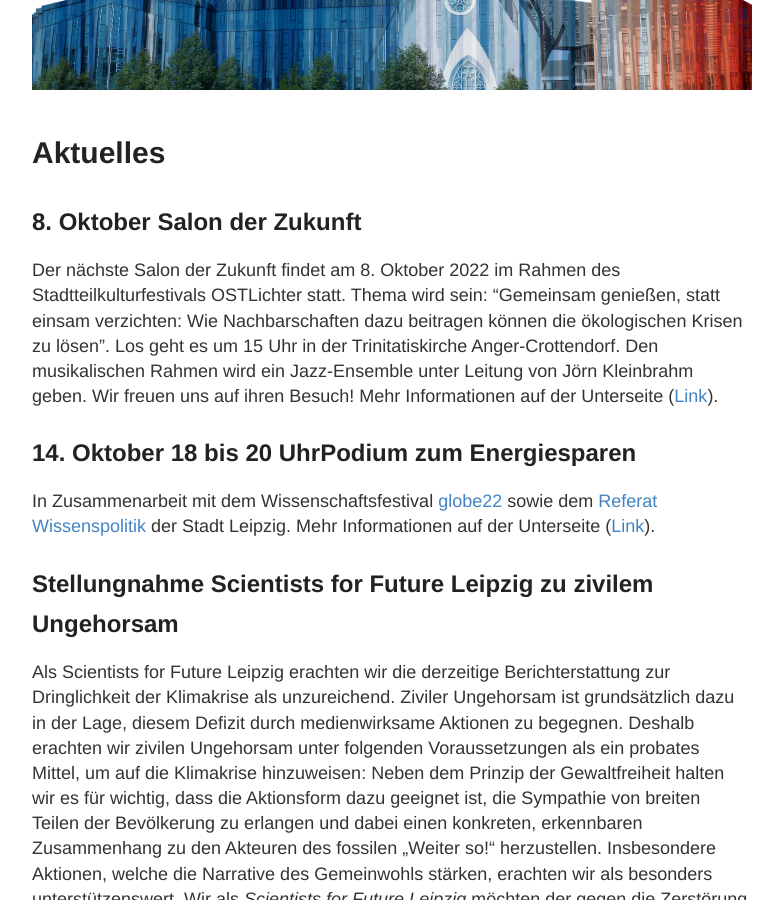
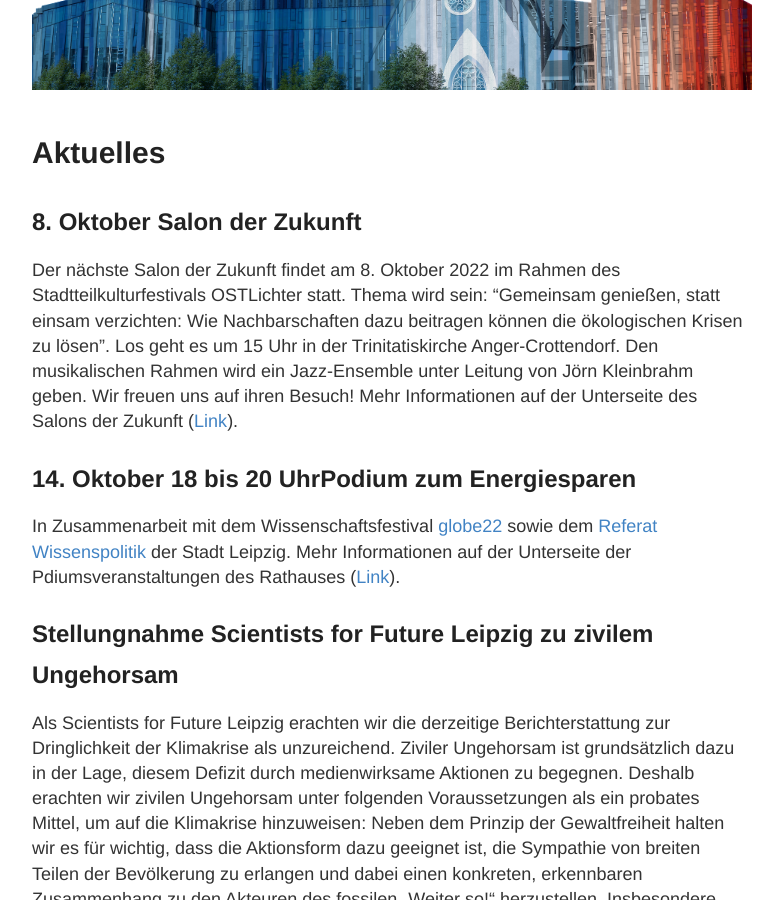
Before and after one commit to s4f-leipzig/s4f-leipzig.github.io, a Jekyll site: the page built from index.md, in a window 1280 px wide and 900 px high, scrolled down 330 px. Shown: the whole window, without its empty margins (248-1031 px from the left). Built offline with Jekyll 4.4.1, drawn with Linux system fonts in a browser that asks for light colours.

Commit message:
Update index.md

```diff
--- a/index.md
+++ b/index.md
@@ -4,10 +4,10 @@
 ---
 
 <h2>8. Oktober <a href="https://s4f-leipzig.de/salon/">Salon</a> der Zukunft</h2>
-Der nächste Salon der Zukunft findet am 8. Oktober 2022 im Rahmen des Stadtteilkulturfestivals OSTLichter statt. Thema wird sein: "Gemeinsam genießen, statt einsam verzichten: Wie Nachbarschaften dazu beitragen können die ökologischen Krisen zu lösen". Los geht es um 15 Uhr in der Trinitatiskirche Anger-Crottendorf. Den musikalischen Rahmen wird ein Jazz-Ensemble unter Leitung von Jörn Kleinbrahm geben. Wir freuen uns auf ihren Besuch! Mehr Informationen auf der Unterseite (<a href="https://s4f-leipzig.de/salon/">Link</a>).
+Der nächste Salon der Zukunft findet am 8. Oktober 2022 im Rahmen des Stadtteilkulturfestivals OSTLichter statt. Thema wird sein: "Gemeinsam genießen, statt einsam verzichten: Wie Nachbarschaften dazu beitragen können die ökologischen Krisen zu lösen". Los geht es um 15 Uhr in der Trinitatiskirche Anger-Crottendorf. Den musikalischen Rahmen wird ein Jazz-Ensemble unter Leitung von Jörn Kleinbrahm geben. Wir freuen uns auf ihren Besuch! Mehr Informationen auf der Unterseite des Salons der Zukunft (<a href="https://s4f-leipzig.de/salon/">Link</a>).
 
 <h2>14. Oktober 18 bis 20 Uhr<a href="https://s4f-leipzig.de/podium/">Podium</a> zum Energiesparen</h2>
-In Zusammenarbeit mit dem Wissenschaftsfestival <a href="https://www.globe-festival.de/">globe22</a> sowie dem <a href="https://www.leipzig.de/buergerservice-und-verwaltung/aemter-und-behoerdengaenge/behoerden-und-dienstleistungen/dienststelle/referat-wissenspolitik-0117">Referat Wissenspolitik</a> der Stadt Leipzig. Mehr Informationen auf der Unterseite (<a href="https://s4f-leipzig.de/podium/">Link</a>).
+In Zusammenarbeit mit dem Wissenschaftsfestival <a href="https://www.globe-festival.de/">globe22</a> sowie dem <a href="https://www.leipzig.de/buergerservice-und-verwaltung/aemter-und-behoerdengaenge/behoerden-und-dienstleistungen/dienststelle/referat-wissenspolitik-0117">Referat Wissenspolitik</a> der Stadt Leipzig. Mehr Informationen auf der Unterseite der Pdiumsveranstaltungen des Rathauses (<a href="https://s4f-leipzig.de/podium/">Link</a>).
 
 <h2>Stellungnahme Scientists for Future Leipzig zu zivilem Ungehorsam</h2>
 Als Scientists for Future Leipzig erachten wir die derzeitige Berichterstattung zur Dringlichkeit der
```
